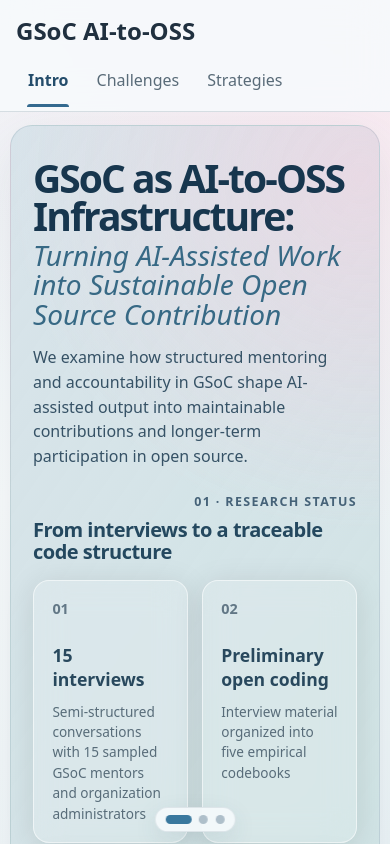
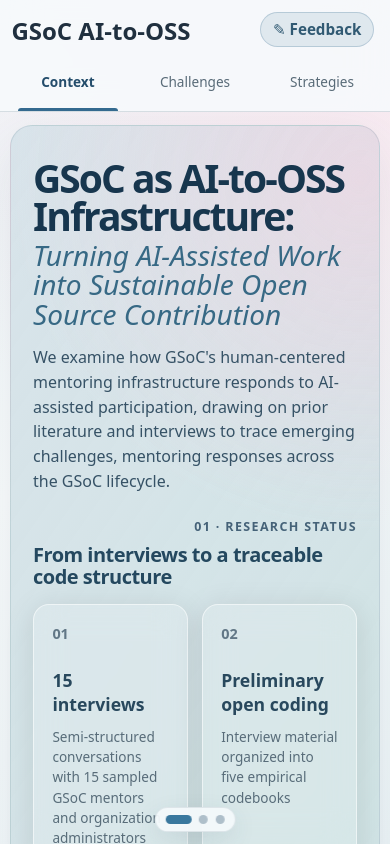
Before and after one commit to rachelx000/GSoC-AI-OSS, a React (Vite) app: page / in a window 390 px wide. Built offline with nearby package versions, Linux system fonts and the light colour scheme; a web font is replaced by a local one.

Commit message:
Add feedback form; update description for theme coherence; improve responsive layout

```diff
--- a/src/App.jsx
+++ b/src/App.jsx
@@ -1,10 +1,11 @@
 import { useEffect, useRef, useState } from 'react';
 import AiOrientationSection from './components/AiOrientationSection';
 import ChallengesSection from './components/ChallengesSection';
+import CommentModal from './components/CommentModal';
 import DemographicsSection from './components/DemographicsSection';
 import StrategiesSection from './components/StrategiesSection';
 
-const TABS = ['Intro', 'Challenges', 'Strategies'];
+const TABS = ['Context', 'Challenges', 'Strategies'];
 const INTRO_SLIDES = [
   { id: 'intro-research-status', label: 'Research Status' },
   { id: 'intro-who', label: 'Who We Interviewed' },
@@ -84,8 +85,9 @@
                 <em>Turning AI-Assisted Work into Sustainable Open Source Contribution</em>
               </h1>
               <p className="hero-copy">
-                We examine how structured mentoring and accountability in GSoC shape AI-assisted output into
-                maintainable contributions and longer-term participation in open source.
+                We examine how GSoC's human-centered mentoring infrastructure responds to AI-assisted participation,
+                drawing on prior literature and interviews to trace emerging challenges,
+                mentoring responses across the GSoC lifecycle.
               </p>
             </div>
 
@@ -156,8 +158,15 @@
 }
 
 export default function App() {
-  const [activeTab, setActiveTab] = useState('Intro');
+  const [activeTab, setActiveTab] = useState('Context');
+  const [commentOpen, setCommentOpen] = useState(false);
   const tabRefs = useRef([]);
+  const commentButtonRef = useRef(null);
+
+  const closeComment = () => {
+    setCommentOpen(false);
+    requestAnimationFrame(() => commentButtonRef.current?.focus());
+  };
 
   const activateTabFromKeyboard = (event, index) => {
     let nextIndex;
@@ -179,7 +188,7 @@
           className="brand"
           href="#main-content"
           aria-label="GSoC AI-to-OSS home"
-          onClick={() => setActiveTab('Intro')}
+          onClick={() => setActiveTab('Context')}
         >
           <span>GSoC AI-to-OSS</span>
         </a>
@@ -206,13 +215,24 @@
             );
           })}
         </nav>
+        <button
+          ref={commentButtonRef}
+          type="button"
+          className="comment-button"
+          aria-haspopup="dialog"
+          aria-expanded={commentOpen}
+          onClick={() => setCommentOpen(true)}
+        >
+          ✎ Feedback
+        </button>
       </header>
       <div id="main-content">
-        {activeTab === 'Intro' && <Intro />}
+        {activeTab === 'Context' && <Intro />}
         {activeTab === 'Challenges' && <ChallengesSection />}
         {activeTab === 'Strategies' && <StrategiesSection />}
-        {!['Intro', 'Challenges', 'Strategies'].includes(activeTab) && <Placeholder tab={activeTab} />}
+        {!TABS.includes(activeTab) && <Placeholder tab={activeTab} />}
       </div>
+      {commentOpen && <CommentModal onClose={closeComment} />}
     </>
   );
 }
--- /dev/null
+++ b/src/components/CommentModal.jsx
@@ -0,0 +1,56 @@
+import { useEffect, useRef } from 'react';
+
+const FORM_URL = 'https://docs.google.com/forms/d/e/1FAIpQLSctMDjH7TnP2cYW1NrSu7NdC-bVgzKTI50nlVImmY-JyJiIFw/viewform';
+const EMBED_URL = `${FORM_URL}?embedded=true`;
+
+export default function CommentModal({ onClose }) {
+  const dialogRef = useRef(null);
+
+  useEffect(() => {
+    const dialog = dialogRef.current;
+    dialog?.showModal();
+
+    return () => {
+      if (dialog?.open) dialog.close();
+    };
+  }, []);
+
+  return (
+    <dialog
+      ref={dialogRef}
+      className="comment-dialog"
+      aria-labelledby="comment-dialog-title"
+      aria-modal="true"
+      onCancel={(event) => {
+        event.preventDefault();
+        onClose();
+      }}
+      onClick={(event) => {
+        if (event.target === event.currentTarget) onClose();
+      }}
+    >
+      <div className="comment-modal">
+        <header className="comment-modal-header">
+          <div>
+            <h2 id="comment-dialog-title">Feedback Form</h2>
+          </div>
+          <button type="button" className="comment-modal-close" aria-label="Close comment form" onClick={onClose} autoFocus>
+            <span aria-hidden="true">×</span>
+          </button>
+        </header>
+
+        <iframe
+          className="comment-form-frame"
+          src={EMBED_URL}
+          title="GSoC AI-to-OSS comment form"
+          loading="lazy"
+        />
+
+        <footer className="comment-modal-footer">
+          <span>Having trouble viewing the form?</span>
+          <a href={FORM_URL} target="_blank" rel="noreferrer">Open it in a new tab</a>
+        </footer>
+      </div>
+    </dialog>
+  );
+}
--- a/src/components/DistributionChart.jsx
+++ b/src/components/DistributionChart.jsx
@@ -116,7 +116,6 @@
                 i
               </button>
               <span id={`${chartId}-info`} className="chart-info-tooltip" role="tooltip">
-                <strong>Category definitions</strong>
                 <span className="chart-info-list">
                   {infoNote.map((item) => (
                     <span key={item.label}>
--- a/src/components/MentoringLifecycle.jsx
+++ b/src/components/MentoringLifecycle.jsx
@@ -168,9 +168,11 @@
         <figcaption id={`${titleId}-title`}>
           <div>
             <span className="section-kicker">Literature pipeline × empirical challenges</span>
-            <h2>GSoC mentoring as a regenerative lifecycle</h2>
+            <h2>Where AI challenge enters the GSoC mentoring lifecycle</h2>
             <p>
-              Click a broad phase (inner-cycle), stage (outer-cycle), or cross-stage Governance to view relevant definitions, evidence, and challenges.
+              Explore how AI-era concerns emerge across the regenerative GSoC mentoring pipeline.
+              Select a broad phase (inner-cycle), stage (outer-cycle), or cross-stage Governance to
+              view how each challenge occurs with supporting evidence.
             </p>
           </div>
         </figcaption>
--- a/src/components/StrategiesSection.jsx
+++ b/src/components/StrategiesSection.jsx
@@ -261,8 +261,9 @@
       <div className="strategies-frame">
         <header className="strategies-overview">
           <div className="strategies-intro">
-            <h1>Strategies for GSoC mentoring in the AI-era</h1>
+            <h1>How GSoC mentors respond to AI-era challenges</h1>
             <p>
+              A list of interview-derived strategies by different dimensions.
               Bars show how many of 15 interviewees contributed evidence to each strategy.
               Expand rows to inspect the strategy's definition & example codes.
             </p>
--- a/src/styles.css
+++ b/src/styles.css
@@ -50,9 +50,9 @@
   inset: 0 0 auto;
   display: flex;
   align-items: center;
-  gap: 2rem;
+  gap: 1rem;
   min-height: 72px;
-  padding: 0 4vw;
+  padding: 0 2.5vw;
   border-bottom: 1px solid var(--line);
   background: rgba(246, 250, 252, 0.88);
   backdrop-filter: blur(18px);
@@ -81,15 +81,18 @@
 
 .tabs {
   display: flex;
+  min-width: 0;
+  flex: 1 1 auto;
   align-self: stretch;
   gap: 0.25rem;
   overflow-x: auto;
+  padding-right: 7rem;
 }
 
 .tabs button {
   position: relative;
   flex: 0 0 auto;
-  padding: 0.2rem 0.85rem 0;
+  padding: 0.2rem 0.6rem 0;
   border: 0;
   background: transparent;
   color: #596b78;
@@ -119,9 +122,130 @@
 }
 
 .tabs button:focus-visible,
-.brand:focus-visible {
+.brand:focus-visible,
+.comment-button:focus-visible,
+.comment-modal-close:focus-visible,
+.comment-modal-footer a:focus-visible {
   outline: 3px solid rgba(52, 106, 143, 0.35);
   outline-offset: 2px;
+}
+
+.comment-button {
+  position: absolute;
+  top: 50%;
+  right: 4vw;
+  padding: 0.42rem 0.72rem;
+  border: 1px solid rgba(52, 106, 143, 0.24);
+  border-radius: 999px;
+  background: rgba(214, 226, 233, 0.7);
+  color: #315a73;
+  font-size: 0.95rem;
+  font-weight: 700;
+  cursor: pointer;
+  transform: translateY(-50%);
+  transition: background 150ms ease, border-color 150ms ease, transform 150ms ease;
+}
+
+.comment-button:hover {
+  border-color: rgba(52, 106, 143, 0.42);
+  background: #d6e2e9;
+}
+
+.comment-button:active {
+  transform: translateY(-50%) scale(0.97);
+}
+
+.comment-dialog {
+  width: min(760px, calc(100vw - 2rem));
+  height: min(82dvh, 760px);
+  max-width: none;
+  max-height: none;
+  padding: 0;
+  overflow: hidden;
+  border: 1px solid rgba(65, 96, 116, 0.22);
+  border-radius: 20px;
+  background: #f5f9fb;
+  box-shadow: 0 24px 70px rgba(31, 55, 70, 0.26);
+}
+
+.comment-dialog::backdrop {
+  background: rgba(31, 48, 61, 0.42);
+  backdrop-filter: blur(5px);
+}
+
+.comment-modal {
+  display: grid;
+  height: 100%;
+  grid-template-rows: auto minmax(0, 1fr) auto;
+}
+
+.comment-modal-header {
+  display: flex;
+  padding: 0.75rem 0.85rem 0.7rem 1rem;
+  align-items: center;
+  justify-content: space-between;
+  gap: 1rem;
+  border-bottom: 1px solid rgba(69, 96, 116, 0.14);
+  background: rgba(246, 250, 252, 0.95);
+}
+
+.comment-modal-header span {
+  color: #68808e;
+  font-size: 0.67rem;
+  font-weight: 750;
+  letter-spacing: 0.06em;
+  text-transform: uppercase;
+}
+
+.comment-modal-header h2 {
+  margin: 0.12rem 0 0;
+  color: #294f67;
+  font-size: 1rem;
+}
+
+.comment-modal-close {
+  display: grid;
+  width: 2rem;
+  height: 2rem;
+  flex: 0 0 auto;
+  padding: 0;
+  place-items: center;
+  border: 1px solid rgba(69, 96, 116, 0.18);
+  border-radius: 50%;
+  background: #fff;
+  color: #3d5f72;
+  cursor: pointer;
+}
+
+.comment-modal-close span {
+  color: inherit;
+  font-size: 1.25rem;
+  font-weight: 500;
+  line-height: 1;
+  text-transform: none;
+}
+
+.comment-form-frame {
+  width: 100%;
+  height: 100%;
+  border: 0;
+  background: #fff;
+}
+
+.comment-modal-footer {
+  display: flex;
+  padding: 0.48rem 0.9rem;
+  align-items: center;
+  justify-content: center;
+  gap: 0.35rem;
+  border-top: 1px solid rgba(69, 96, 116, 0.12);
+  color: #71828c;
+  font-size: 0.75rem;
+}
+
+.comment-modal-footer a {
+  color: #356f91;
+  font-weight: 700;
 }
 
 #main-content {
@@ -376,7 +500,7 @@
 .chart-info-tooltip {
   position: absolute;
   z-index: 6;
-  right: 0;
+  right: -60px;
   bottom: calc(100% + 0.42rem);
   width: 238px;
   padding: 0.62rem 0.68rem;
@@ -684,19 +808,45 @@
     flex-direction: column;
     gap: 0;
     height: 112px;
-    padding: 0.55rem 1rem 0;
+    padding: 0.55rem 0.4rem 0;
   }
 
   .brand {
     height: 44px;
+    margin: 0 5px;
   }
 
   .tabs {
+    display: flex;
+    width: 100%;
     min-height: 54px;
+    padding-right: 0;
   }
 
   .tabs button {
-    padding: 0 0.75rem;
+    flex: 1;
+    font-size: 0.85rem;
+    padding: 0;
+  }
+
+  .comment-button {
+    top: 0.72rem;
+    right: 1rem;
+    transform: none;
+  }
+
+  .comment-button:active {
+    transform: scale(0.97);
+  }
+
+  .comment-dialog {
+    width: calc(100vw - 0.75rem);
+    height: 88dvh;
+    border-radius: 14px;
+  }
+
+  .comment-modal-footer {
+    flex-wrap: wrap;
   }
 
   #main-content {
@@ -890,7 +1040,7 @@
 
 .research-copy .hero-copy {
   max-width: 680px;
-  font-size: clamp(1rem, 1.4vw, 1.2rem);
+  font-size: clamp(1.0rem, 1.2vw, 1.2rem);
 }
 
 .research-stages {
@@ -1057,7 +1207,7 @@
 .orientation-heading h2 {
   margin: 0.45rem 0 0;
   color: #24485f;
-  font-size: clamp(1.7rem, 2.5vw, 2.65rem);
+  font-size: clamp(1.7rem, 2.1vw, 2.65rem);
   letter-spacing: -0.045em;
   line-height: 1;
 }
@@ -1430,7 +1580,7 @@
   }
 
   .research-copy h1 {
-    font-size: clamp(2rem, 10vw, 3rem);
+    font-size: clamp(2rem, 10vw, 2.6rem);
   }
 
   .research-frame .coding-map {
@@ -1447,7 +1597,7 @@
   }
 
   .slide-heading h2 {
-    font-size: clamp(1.8rem, 8vw, 2.5rem);
+    font-size: clamp(1.8rem, 8vw, 2.0rem);
   }
 
   .interview-frame,
@@ -1492,7 +1642,7 @@
   }
 
   .stance-codebook {
-    max-height: min(420px, 52dvh);
+    max-height: min(420px, 57dvh);
   }
 
   .orientation-figure-heading {
@@ -2193,14 +2343,13 @@
 
 .lifecycle-figure figcaption {
   display: flex;
-  padding-right: 9.5rem;
   align-items: end;
   justify-content: space-between;
   gap: 1.5rem;
 }
 
 .lifecycle-figure figcaption h2 {
-  margin: 0.3rem 0 0;
+  margin: 0.75rem 0 0;
   color: #24485f;
   font-size: clamp(1.25rem, 2vw, 1.75rem);
   letter-spacing: -0.03em;
@@ -3413,7 +3562,7 @@
 
 .strategies-page .strategies-intro p {
   grid-column: 2;
-  margin: 5px;
+  margin: 5px 5px 5px 3px;
   font-size: 0.8rem;
   line-height: 1.4;
 }
@@ -3594,17 +3743,23 @@
 }
 
 .strategy-dimension-grid {
+  width: 100%;
+  max-width: 100%;
+  min-width: 0;
   column-count: 3;
   column-gap: 0.55rem;
-  max-height: 100dvh;
+  overflow-x: hidden;
   overflow-y: auto;
 }
 
 .strategies-page .strategy-dimension {
   display: inline-block;
   width: 100%;
+  max-width: 100%;
+  min-width: 0;
   margin: 0 0 0.55rem;
   padding: 0.58rem;
+  overflow: hidden;
   break-inside: avoid-column;
   border-left-color: var(--dimension-color);
   border-left-width: 4px;
@@ -3619,12 +3774,30 @@
 .strategies-page .strategy-dimension h2 {
   font-size: 0.90rem;
   line-height: 1.2;
+  overflow-wrap: anywhere;
 }
 
 .strategies-page .strategy-dimension-heading p {
   margin-top: 0.40rem;
   font-size: 0.75rem;
   line-height: 1.36;
+  overflow-wrap: anywhere;
+}
+
+@media (min-width: 1221px) {
+  .strategy-dimension-grid {
+    display: grid;
+    grid-template-columns: repeat(3, minmax(0, 1fr));
+    align-items: start;
+    gap: 0.55rem;
+    column-count: auto;
+    grid-auto-rows: 1fr;
+  }
+
+  .strategies-page .strategy-dimension {
+    margin-bottom: 0;
+    height: 100%;
+  }
 }
 
 .strategies-page .strategy-row {
@@ -3810,19 +3983,43 @@
     grid-template-columns: 1fr;
   }
 
+  .strategies-control-row {
+    align-items: stretch;
+    flex-direction: column;
+    gap: 0.45rem;
+    overflow: visible;
+  }
+
+  .strategy-view-switch {
+    align-self: flex-start;
+  }
+
   .strategies-page .strategy-filter {
     display: flex;
+    width: 100%;
+    min-width: 0;
     align-items: center;
+    justify-content: flex-start;
     gap: 0.40rem;
+    padding-bottom: 0.12rem;
+    overflow-x: auto;
+    scrollbar-width: thin;
   }
 
   .strategies-page .strategy-filter-heading {
+    flex: 0 0 auto;
     margin: 0;
   }
 
+  .strategies-page .strategy-filter-row {
+    flex: 0 0 auto;
+  }
+
   .strategies-page .strategy-filter-options {
+    flex: 0 0 auto;
     flex-direction: row;
     flex-wrap: nowrap;
+    overflow: visible;
   }
 
   .strategies-page .strategy-filter-button {
@@ -3838,6 +4035,10 @@
     height: auto;
     overflow: visible;
   }
+
+  .strategy-dimension-grid {
+    column-count: 1;
+  }
 }
 
 @media (max-width: 680px) {
@@ -3847,10 +4048,6 @@
 
   .strategy-view-switch {
     justify-self: start;
-  }
-
-  .strategy-dimension-grid {
-    column-count: 1;
   }
 
   .strategies-page .strategy-row-trigger {
```
Also changed, not shown: src/components/DemographicsSection.jsx (+4 -4 lines).
